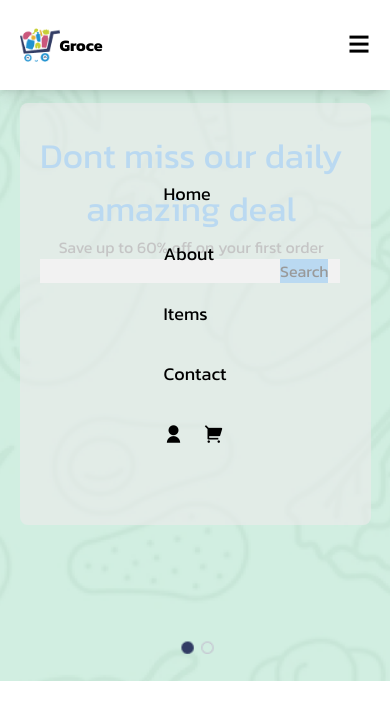
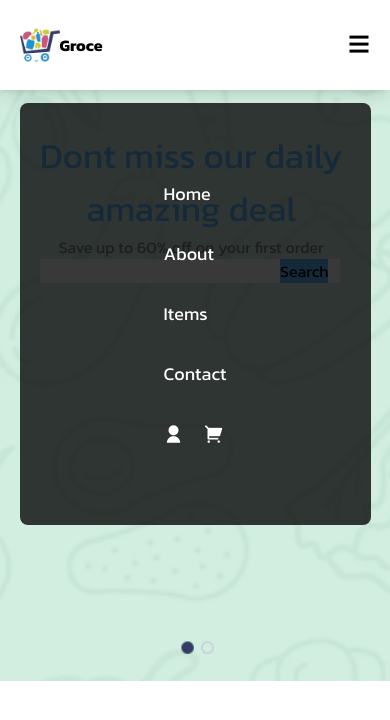
Before and after one commit to javidShabin/Fruit-grocery, a React (Vite) app: page / in a window 390 px wide. Both pictures are taken after a click on the icon 358 px from the left and 45 px from the top of the page. Shown: the top 720 px of the page. Built offline with nearby package versions, Linux system fonts and the light colour scheme.

Commit message:
Change bgc for the toggle menu bar

```diff
--- a/src/components/Header.jsx
+++ b/src/components/Header.jsx
@@ -28,8 +28,8 @@ function Header() {
                 </div>
 
                 {/* Toggle Bar */}
-                <div className={`toggle-bar ${showToggleBar} absolute top-[75px] bg-[#ebebeba6] w-full h-[50vh] rounded-lg flex justify-center items-center md:hidden`}>
-                <ul className='text-lg'>
+                <div className={`toggle-bar ${showToggleBar} absolute top-[75px] bg-[#020202c7] w-full h-[50vh] rounded-lg flex justify-center items-center md:hidden`}>
+                <ul className='text-lg text-[#fff]'>
                     <li><a href="#">Home</a></li>
                     <li className='mt-8'><a href="#">About</a></li>
                     <li className='mt-8'><a href="#">Items</a></li>
```
